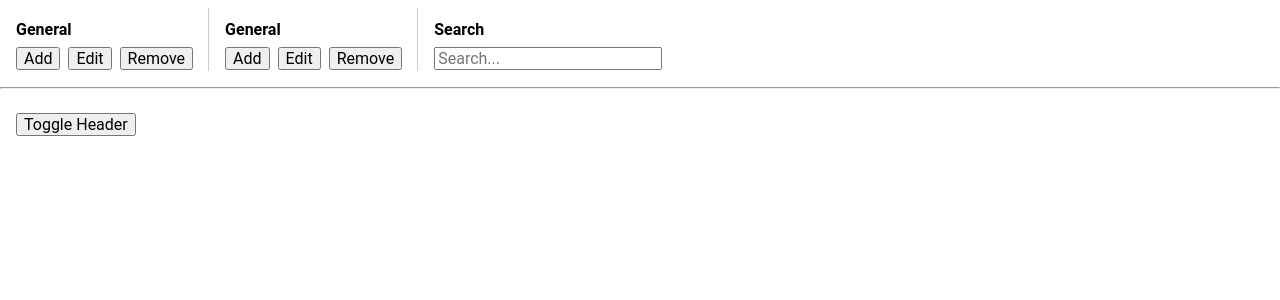
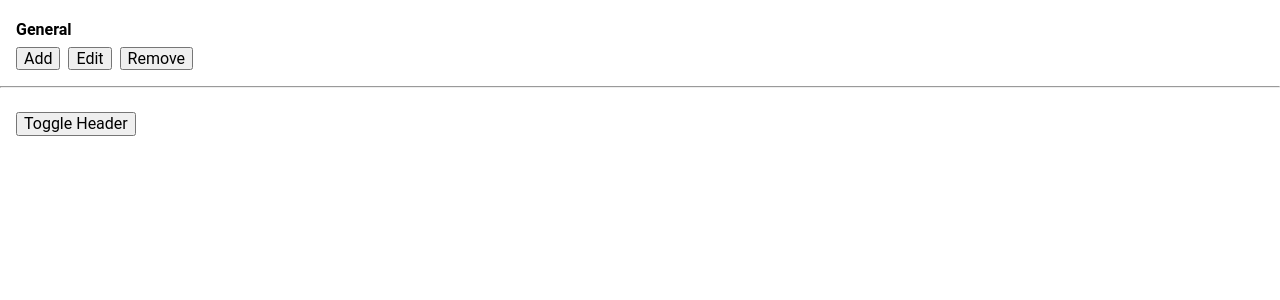
Before and after one commit to sitek94/collapsible-header, a React (Vite) app: page / in a window 1280 px wide. Shown: the top 300 px of the page. Built offline with nearby package versions, Linux system fonts and the light colour scheme.

Commit message:
leave only general section temporarily

```diff
--- a/src/app.tsx
+++ b/src/app.tsx
@@ -54,22 +54,6 @@ function Header({isCollapsed = false}) {
           <button>Remove</button>
         </div>
       </section>
-
-      <section className="general">
-        <h2 className="title">General</h2>
-
-        <div className="buttons">
-          <button>Add</button>
-          <button>Edit</button>
-          <button>Remove</button>
-        </div>
-      </section>
-
-      <section className="layout">
-        <h2 className="title">Search</h2>
-
-        <input type="text" placeholder="Search..." />
-      </section>
     </header>
   )
 }
```
